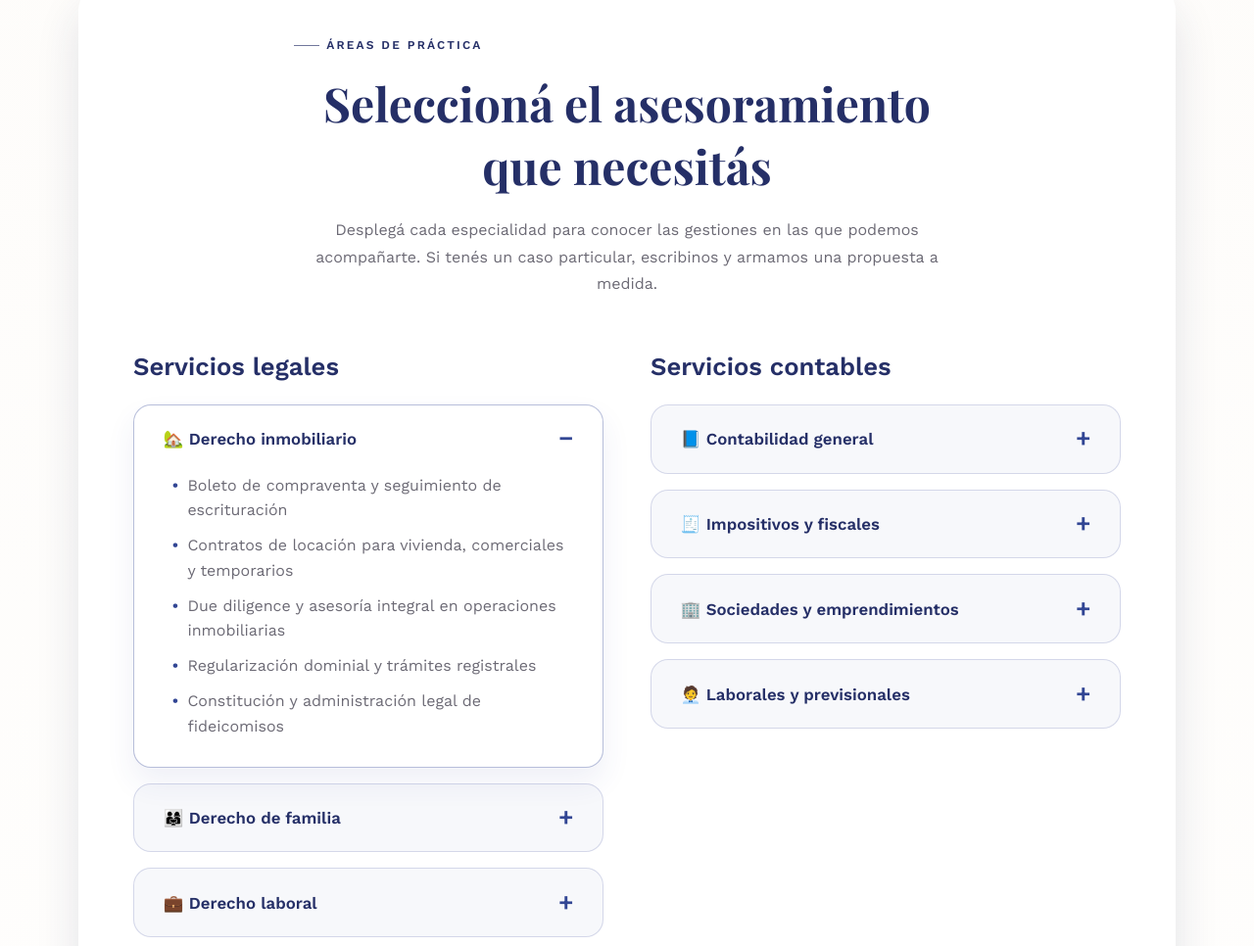
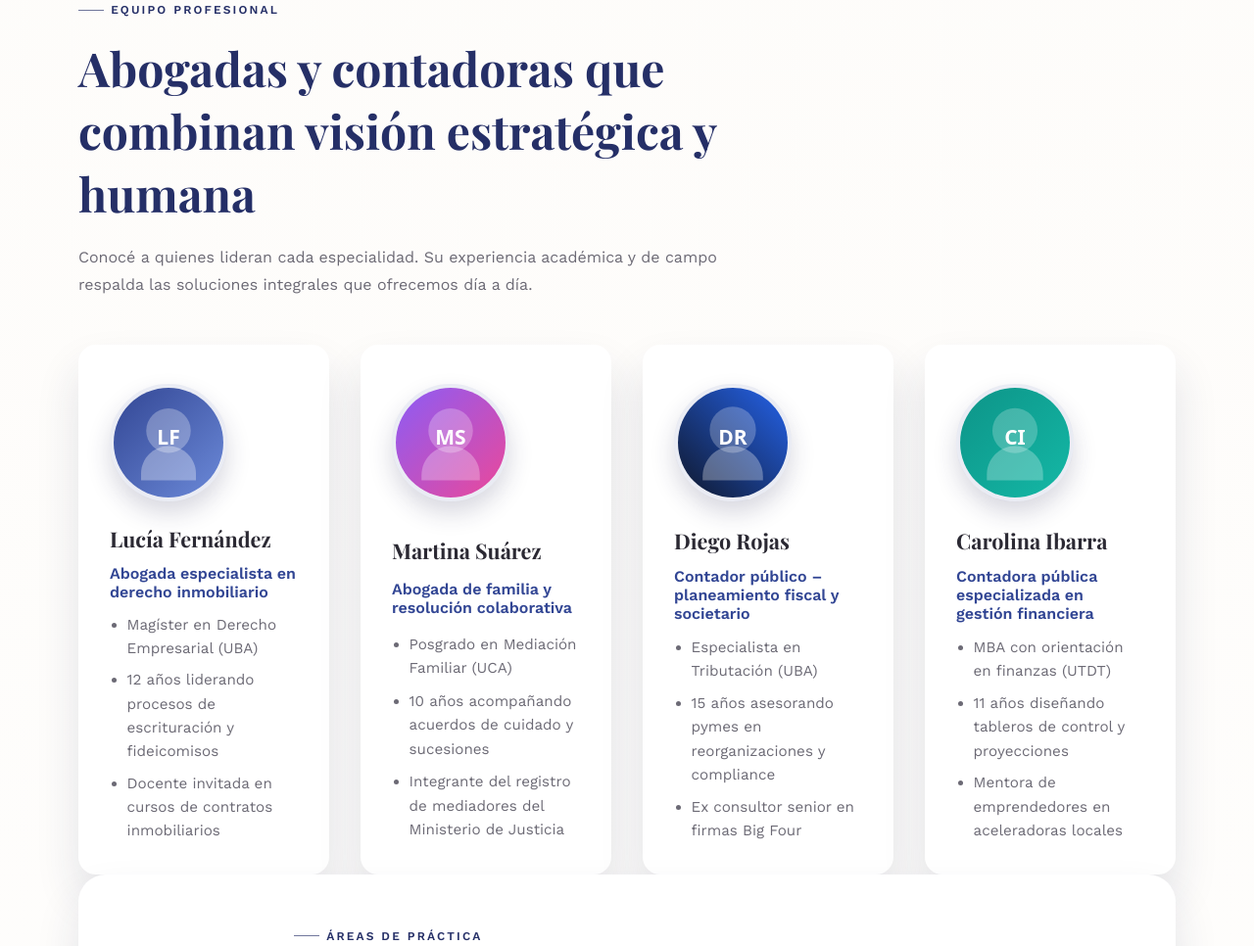
Before and after one commit to pumas2025pumas-max/ChatGpt, a plain HTML site: page index.html in a window 1280 px wide. Shown: the part 1397-2363 px from the top of the page at 98% size. Drawn offline with nearby package versions, Linux system fonts and the light colour scheme.

Commit message:
Add professional team section with placeholder portraits

```diff
--- a/index.html
+++ b/index.html
@@ -25,6 +25,7 @@
         <img src="assets/logo-meraki.svg" alt="Logotipo Estudio Meraki" class="brand" />
         <nav class="site-nav" aria-label="Navegación principal">
           <a href="#sobre-el-estudio">El estudio</a>
+          <a href="#equipo">Equipo</a>
           <a href="#servicios">Servicios</a>
           <a href="#contacto">Contacto</a>
           <a class="site-nav__cta" href="https://wa.me/5491162576017" target="_blank" rel="noopener">
@@ -79,6 +80,83 @@
               Articulamos la mirada legal y contable para anticipar riesgos, optimizar recursos y diseñar
               estrategias sostenibles para tu vida o negocio.
             </p>
+          </article>
+        </div>
+      </section>
+
+      <section class="team" id="equipo">
+        <div class="section-heading">
+          <span class="section-heading__eyebrow">Equipo profesional</span>
+          <h2>Abogadas y contadoras que combinan visión estratégica y humana</h2>
+          <p>
+            Conocé a quienes lideran cada especialidad. Su experiencia académica y de campo respalda las
+            soluciones integrales que ofrecemos día a día.
+          </p>
+        </div>
+        <div class="team__grid">
+          <article class="team-card">
+            <img
+              class="team-card__photo"
+              src="assets/team-lucia-fernandez.svg"
+              alt="Retrato profesional de Lucía Fernández"
+            />
+            <div class="team-card__content">
+              <h3>Lucía Fernández</h3>
+              <p class="team-card__role">Abogada especialista en derecho inmobiliario</p>
+              <ul>
+                <li>Magíster en Derecho Empresarial (UBA)</li>
+                <li>12 años liderando procesos de escrituración y fideicomisos</li>
+                <li>Docente invitada en cursos de contratos inmobiliarios</li>
+              </ul>
+            </div>
+          </article>
+          <article class="team-card">
+            <img
+              class="team-card__photo"
+              src="assets/team-martina-suarez.svg"
+              alt="Retrato profesional de Martina Suárez"
+            />
+            <div class="team-card__content">
+              <h3>Martina Suárez</h3>
+              <p class="team-card__role">Abogada de familia y resolución colaborativa</p>
+              <ul>
+                <li>Posgrado en Mediación Familiar (UCA)</li>
+                <li>10 años acompañando acuerdos de cuidado y sucesiones</li>
+                <li>Integrante del registro de mediadores del Ministerio de Justicia</li>
+              </ul>
+            </div>
+          </article>
+          <article class="team-card">
+            <img
+              class="team-card__photo"
+              src="assets/team-diego-rojas.svg"
+              alt="Retrato profesional de Diego Rojas"
+            />
+            <div class="team-card__content">
+              <h3>Diego Rojas</h3>
+              <p class="team-card__role">Contador público – planeamiento fiscal y societario</p>
+              <ul>
+                <li>Especialista en Tributación (UBA)</li>
+                <li>15 años asesorando pymes en reorganizaciones y compliance</li>
+                <li>Ex consultor senior en firmas Big Four</li>
+              </ul>
+            </div>
+          </article>
+          <article class="team-card">
+            <img
+              class="team-card__photo"
+              src="assets/team-carolina-ibarra.svg"
+              alt="Retrato profesional de Carolina Ibarra"
+            />
+            <div class="team-card__content">
+              <h3>Carolina Ibarra</h3>
+              <p class="team-card__role">Contadora pública especializada en gestión financiera</p>
+              <ul>
+                <li>MBA con orientación en finanzas (UTDT)</li>
+                <li>11 años diseñando tableros de control y proyecciones</li>
+                <li>Mentora de emprendedores en aceleradoras locales</li>
+              </ul>
+            </div>
           </article>
         </div>
       </section>
--- a/styles.css
+++ b/styles.css
@@ -197,6 +197,100 @@ main {
   margin-left: auto;
   margin-right: auto;
   text-align: center;
+}
+
+.team {
+  margin: 6rem auto 0;
+  max-width: var(--max-width);
+}
+
+.team__grid {
+  display: grid;
+  gap: 2rem;
+  grid-template-columns: repeat(auto-fit, minmax(250px, 1fr));
+}
+
+.team-card {
+  background: #fff;
+  border-radius: var(--radius-md);
+  box-shadow: var(--shadow-soft);
+  padding: 2.5rem 2rem 2rem;
+  display: grid;
+  gap: 1.5rem;
+  position: relative;
+  overflow: hidden;
+}
+
+.team-card::before {
+  content: "";
+  position: absolute;
+  inset: 0;
+  background: linear-gradient(160deg, rgba(50, 70, 148, 0.08), rgba(243, 195, 114, 0.1));
+  opacity: 0;
+  transition: opacity 0.25s ease;
+}
+
+.team-card:hover::before,
+.team-card:focus-within::before {
+  opacity: 1;
+}
+
+.team-card__photo {
+  width: 120px;
+  height: 120px;
+  border-radius: 50%;
+  object-fit: cover;
+  border: 4px solid rgba(50, 70, 148, 0.1);
+  box-shadow: 0 12px 25px rgba(37, 41, 82, 0.18);
+}
+
+.team-card__content {
+  display: grid;
+  gap: 0.75rem;
+  position: relative;
+  z-index: 1;
+}
+
+.team-card__content h3 {
+  font-family: var(--font-display);
+  font-size: 1.35rem;
+  margin: 0;
+}
+
+.team-card__role {
+  margin: 0;
+  color: var(--color-primary);
+  font-weight: 600;
+}
+
+.team-card ul {
+  margin: 0;
+  padding-left: 1.1rem;
+  display: grid;
+  gap: 0.5rem;
+  color: var(--color-muted);
+  font-size: 0.95rem;
+}
+
+.team-card li {
+  line-height: 1.6;
+}
+
+@media (max-width: 720px) {
+  .team-card {
+    text-align: center;
+    padding: 2.25rem 1.75rem;
+  }
+
+  .team-card__photo {
+    margin: 0 auto;
+  }
+
+  .team-card ul {
+    justify-items: center;
+    padding-left: 0;
+    list-style-position: inside;
+  }
 }
 
 .section-heading__eyebrow {
```
Also changed, not shown: assets/team-carolina-ibarra.svg (added), assets/team-diego-rojas.svg (added), assets/team-lucia-fernandez.svg (added), assets/team-martina-suarez.svg (added).
